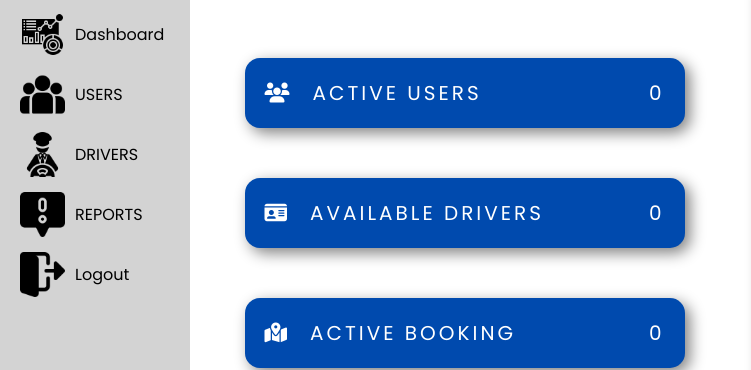
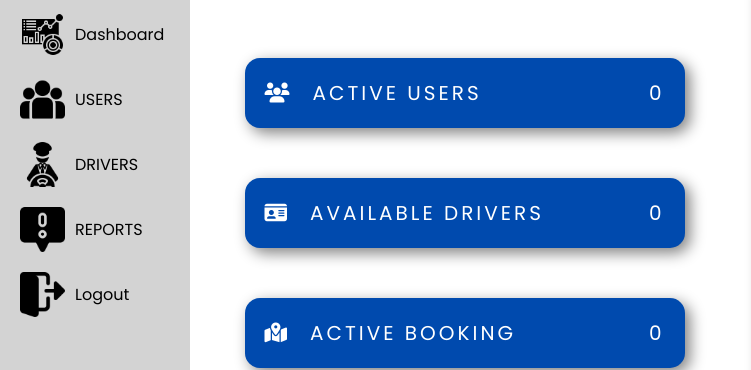
Before and after one commit to Jngkay/trikeweb, a website: page pages/main.html in a window 1280 px wide. Shown: the part 164-534 px from the top of the page, 0-751 px from the left. Drawn offline with nearby package versions, Linux system fonts and the light colour scheme; no server answers.

Commit message:
list margin

```diff
--- a/css/style.css
+++ b/css/style.css
@@ -47,7 +47,7 @@ ul {
 }
 
 li {
-    margin-bottom: 15px; /* Add spacing between list items */
+    margin-bottom: 20px; /* Add spacing between list items */
 }
 li a:hover{
     border-bottom: solid 1px white;
```
